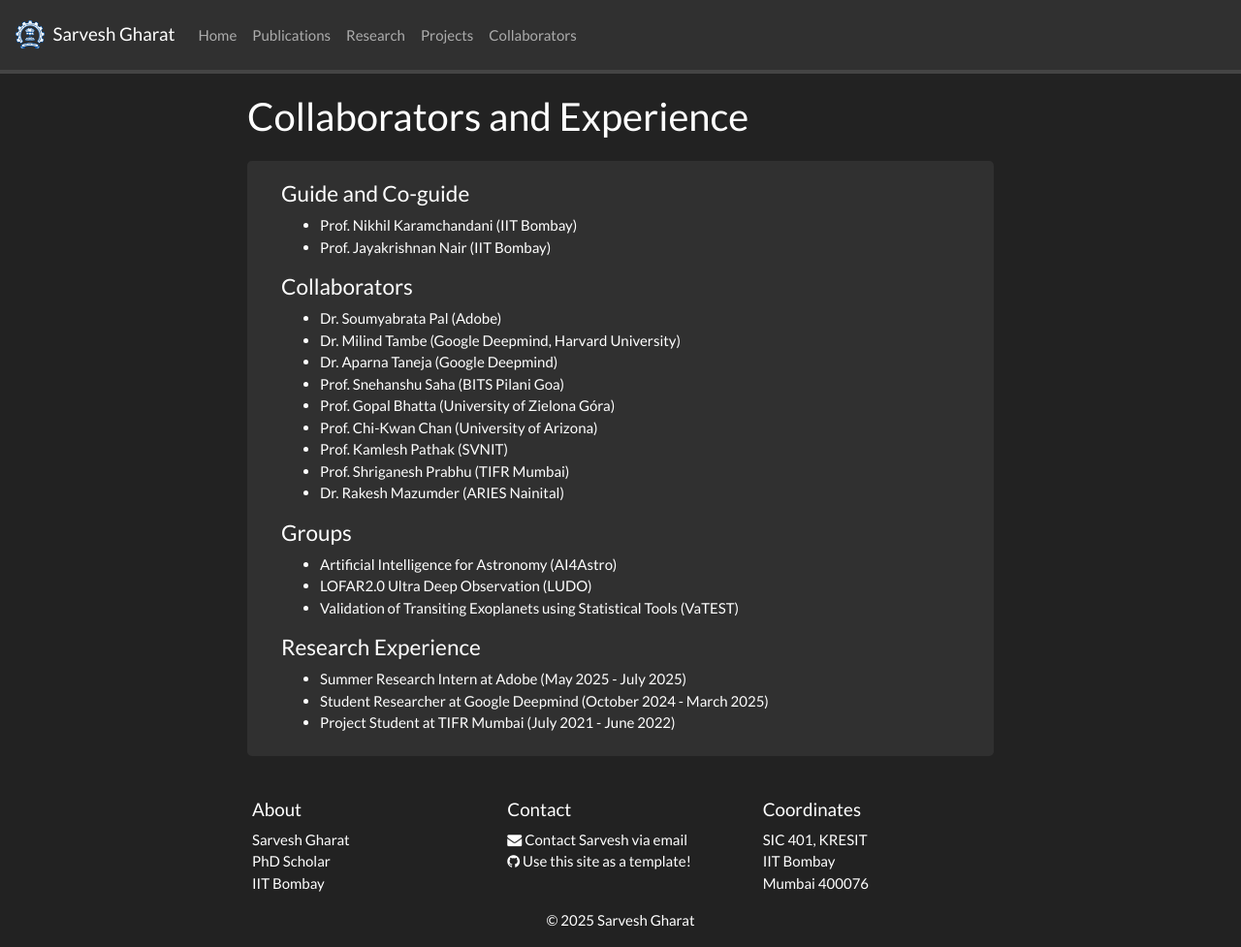
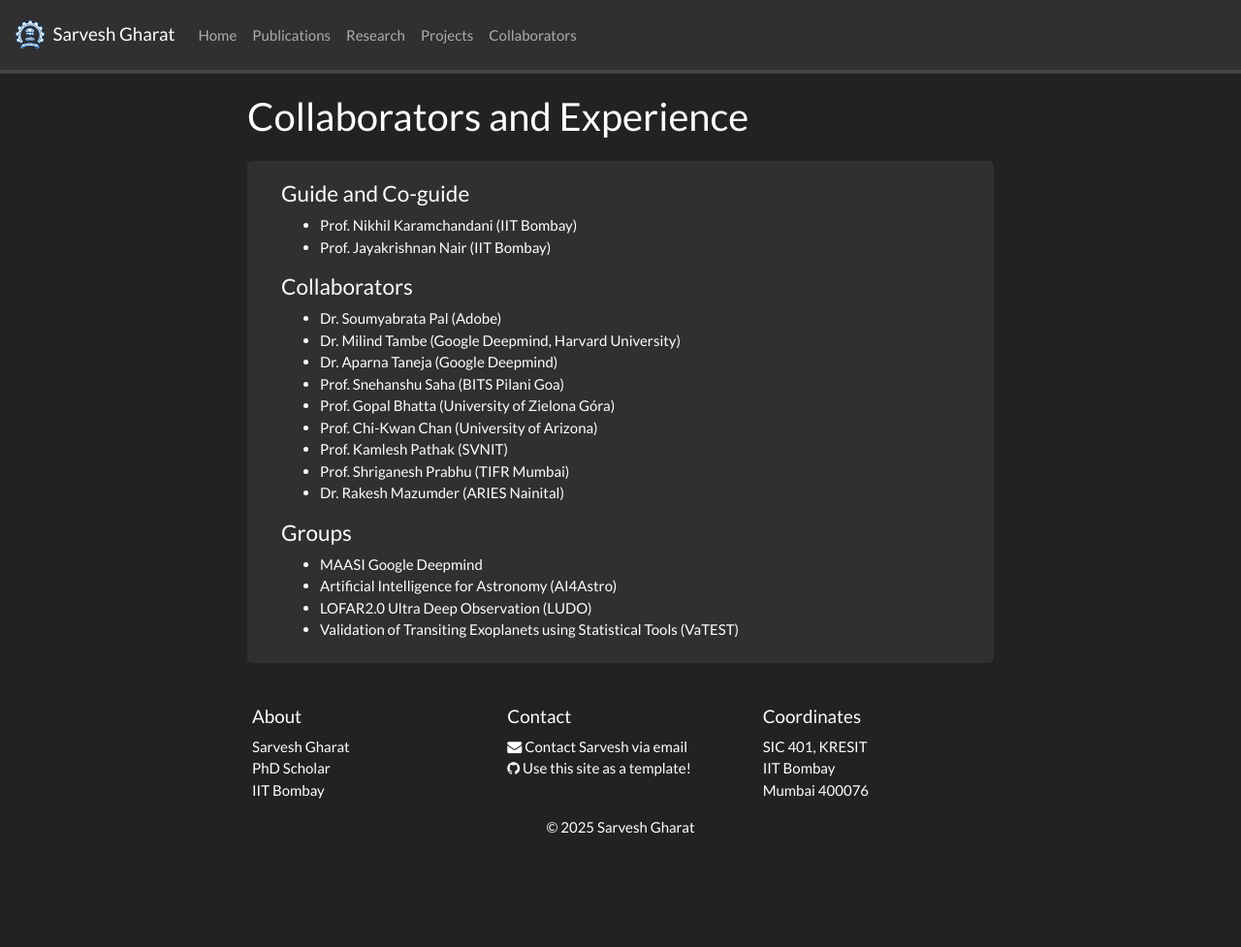
Before and after one commit to SarveshVGharat/SarveshVGharat.github.io, a Jekyll site: the page built from _pages/collaborators.md, in a window 1280 px wide and 977 px high. Shown: the whole window at 97% size. Built offline with Jekyll 4.4.1, drawn with Linux system fonts in a browser that asks for light colours; nearby versions of some CDN libraries; a style sheet for code colours, icons or effects is not loaded.

Commit message:
Update collaborators.md

```diff
--- a/_pages/collaborators.md
+++ b/_pages/collaborators.md
@@ -55,17 +55,12 @@ iframe {
 
 <h4>Groups</h4>
 <ul>
+<li> MAASI Google Deepmind </li>
 <li> Artificial Intelligence for Astronomy (AI4Astro) </li>
 <li> LOFAR2.0 Ultra Deep Observation (LUDO) </li>
 <li> Validation of Transiting Exoplanets using Statistical Tools (VaTEST) </li>
 </ul>
 
-<h4>Research Experience</h4>
-<ul>
-<li> Summer Research Intern at Adobe (May 2025 - July 2025) </li>
-<li> Student Researcher at Google Deepmind (October 2024 - March 2025) </li>
-<li> Project Student at TIFR Mumbai (July 2021 - June 2022) </li>
-</ul>
 
 </div>
 </div>
```
